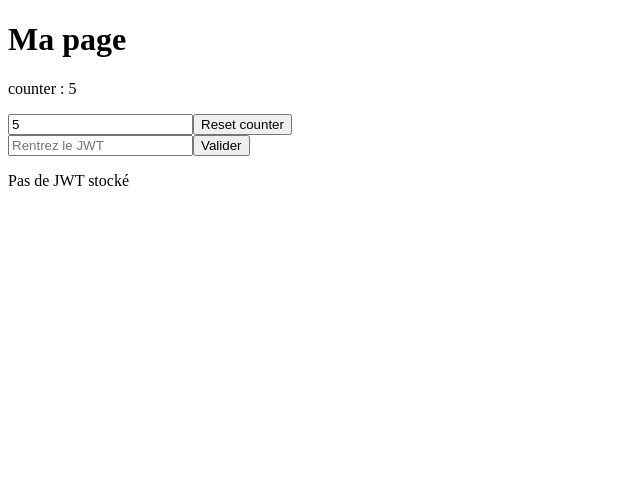
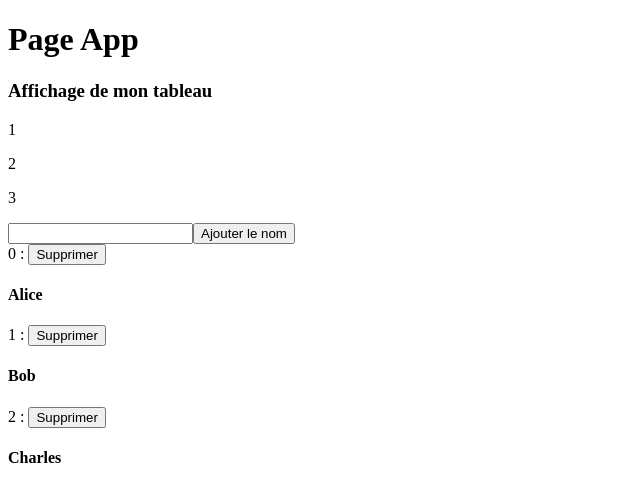
Before and after one commit to wassim-slimane/vuejs-tp, a Vue app: page / in a window 1280 px wide. Shown: the top 502 px of the page, without its empty margins (0-640 px from the left). Built offline with nearby package versions, Linux system fonts and the light colour scheme.

Commit message:
Creation de composant + Gestion de la boucle for

```diff
--- a/index.html
+++ b/index.html
@@ -4,7 +4,7 @@
     <meta charset="UTF-8" />
     <link rel="icon" href="/favicon.ico" />
     <meta name="viewport" content="width=device-width, initial-scale=1.0" />
-    <title>Vite App</title>
+    <title>VUEJS TP</title>
   </head>
   <body>
     <div id="app"></div>
--- a/src/App.vue
+++ b/src/App.vue
@@ -1,46 +1,15 @@
 <script setup>
-import {onMounted, ref, watch} from "vue";
-import * as jose from 'jose';
-
-const counter = ref(0);
-const token = ref(null);
-const tokenStocked = ref(null);
-
-onMounted(() => {
-  if(localStorage.jwt) {
-    tokenStocked.value = localStorage.jwt;
-  }
-  setInterval(() => {
-    counter.value++
-  }, 1000);
-})
-
-function submit() {
-  try {
-    const claims = jose.decodeJwt(token.value);
-    console.log(claims);
-    localStorage.jwt = token.value;
-    tokenStocked.value = token.value;
-  } catch(exc) {
-    console.log("Exception : " + exc.message);
-  }
-}
+import {onMounted, ref} from "vue";
+import MainComponentVue from "./components/MainComponent.vue";
+import ConditionsComponentVue from "./components/ConditionsComponent.vue";
 
 </script>
 
 <template>
 
-<h1>Ma page</h1>
+<h1>Page App</h1>
+<ConditionsComponentVue />
 
-<p>counter : {{ counter }}</p>
-<input type="number" v-model="counter">
-<button @click="counter=0">Reset counter</button>
-<form action="#">
-  <input type="text" name="jwt" placeholder="Rentrez le JWT" v-model="token" />
-  <button @click.prevent="submit">Valider</button>
-  <p v-if="tokenStocked">JWT stocké : {{ tokenStocked }}</p>
-  <p v-else>Pas de JWT stocké</p>
-</form>
 </template>
 
 <style>
--- /dev/null
+++ b/src/components/ConditionsComponent.vue
@@ -0,0 +1,38 @@
+<script setup>
+import { ref } from "vue";
+
+const tab = ref([1, 2, 3]);
+let id = 0;
+const listObject = ref([
+    {id: id++, name: "Alice"},
+    {id: id++, name: "Bob"},
+    {id: id++, name: "Charles"},
+]);
+const newName = ref(null);
+
+function addName() {
+    listObject.value.push({id: id++, name: newName.value});
+    newName.value = "";
+}
+
+function removeName(id) {
+    listObject.value = listObject.value.filter( (e) => e.id !== id);
+}
+
+</script>
+
+<template>
+
+<h3>Affichage de mon tableau</h3>
+<p v-for="num in tab" :key="num">{{ num }}</p>
+
+<input type="text" v-model="newName">
+<button @click="addName">Ajouter le nom</button>
+
+<div v-for="obj in listObject" :key="obj.id">
+    <span>{{ obj.id }} : </span>
+    <button @click="removeName(obj.id)">Supprimer</button>
+    <h4>{{ obj.name }}</h4>
+</div>
+
+</template>
--- /dev/null
+++ b/src/components/MainComponent.vue
@@ -0,0 +1,48 @@
+<script setup>
+import {onMounted, ref, watch} from "vue";
+import * as jose from 'jose';
+
+const counter = ref(0);
+const token = ref(null);
+const tokenStocked = ref(null);
+
+onMounted(() => {
+  if(localStorage.jwt) {
+    tokenStocked.value = localStorage.jwt;
+  }
+  setInterval(() => {
+    counter.value++
+  }, 1000);
+})
+
+function submit() {
+  try {
+    const claims = jose.decodeJwt(token.value);
+    console.log(claims);
+    localStorage.jwt = token.value;
+    tokenStocked.value = token.value;
+  } catch(exc) {
+    console.log("Exception : " + exc.message);
+  }
+}
+
+</script>
+
+<template>
+
+<h2>Main component</h2>
+
+<p>counter : {{ counter }}</p>
+<input type="number" v-model="counter">
+<button @click="counter=0">Reset counter</button>
+<form action="#">
+  <input type="text" name="jwt" placeholder="Rentrez le JWT" v-model="token" />
+  <button @click.prevent="submit">Valider</button>
+  <p v-if="tokenStocked">JWT stocké : {{ tokenStocked }}</p>
+  <p v-else>Pas de JWT stocké</p>
+</form>
+</template>
+
+<style>
+
+</style>
```
